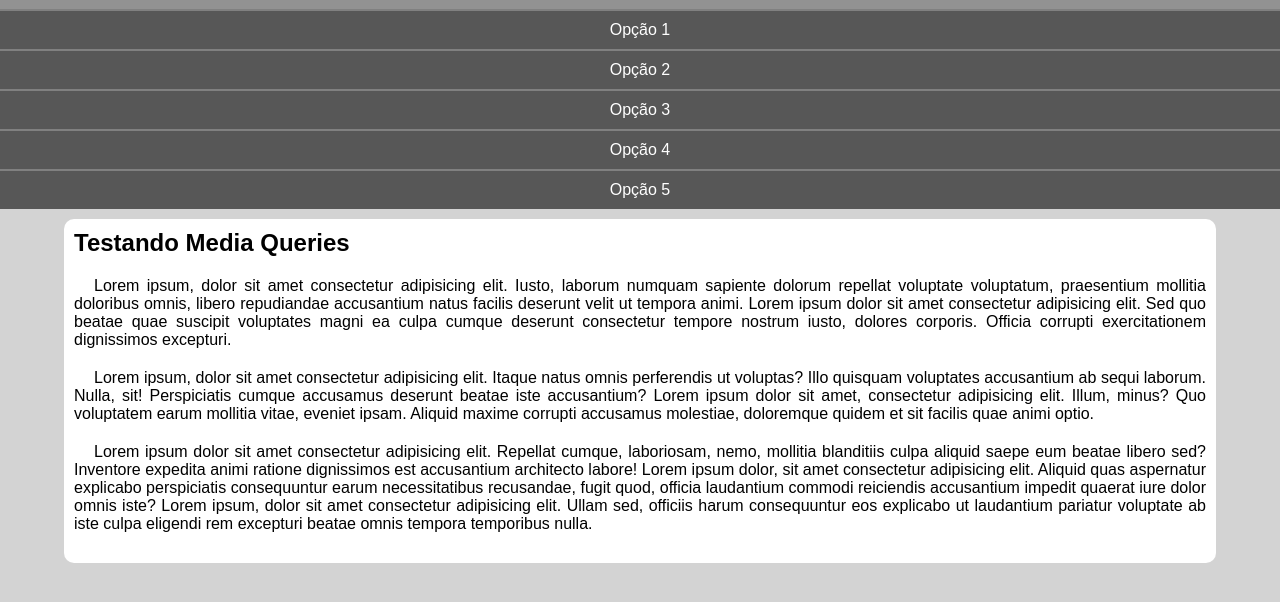
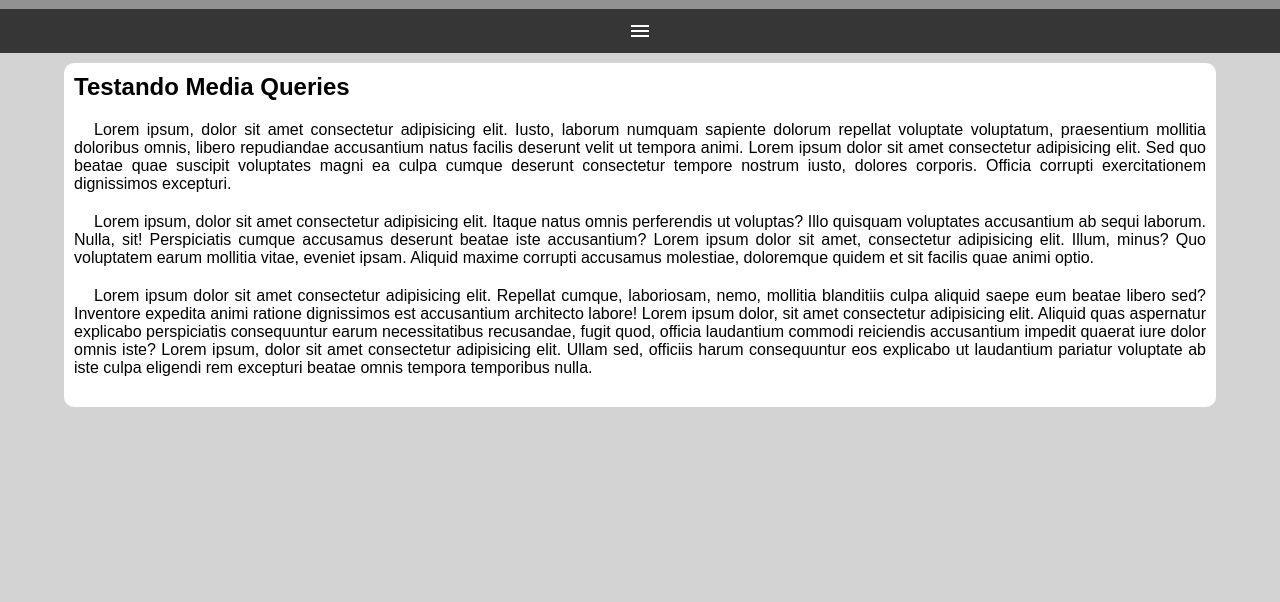
Before and after one commit to RafaelBrandaoS/html-css, a plain HTML site: page exercicios/ex026/mq005/index.html in a window 1280 px wide. Shown: the part 48-650 px from the top of the page. Drawn offline with nearby package versions, Linux system fonts and the light colour scheme.

Commit message:
atualizei o ex026/mq005

```diff
--- a/exercicios/ex026/mq005/estilos/style.css
+++ b/exercicios/ex026/mq005/estilos/style.css
@@ -20,8 +20,22 @@ header > h1 {
     text-align: center;
 }
 
+i#burguer {
+    background-color: #363636;
+    color: white;
+    display: block;
+    text-align: center;
+    padding: 10px;
+    cursor: pointer;
+}
+
+i#burguer:hover {
+    background-color: white;
+    color: black;
+}
+
 menu {
-    display: block;
+    display: none;
 }
 
 menu > ul {
--- a/exercicios/ex026/mq005/index.html
+++ b/exercicios/ex026/mq005/index.html
@@ -5,12 +5,14 @@
     <meta http-equiv="X-UA-Compatible" content="IE=edge">
     <meta name="viewport" content="width=device-width, initial-scale=1.0">
     <title>Media Query</title>
+    <link rel="stylesheet" href="https://fonts.googleapis.com/css2?family=Material+Symbols+Outlined" />
     <link rel="stylesheet" href="estilos/style.css">
 </head>
 <body>
     <header>
         <h1>Meu Site</h1>
-        <menu>
+        <i id="burguer" class="material-symbols-outlined" onclick="clickMenu()">menu</i>
+        <menu id="itens">
             <ul class="menu">
                 <li><a href="#">Opção 1</a></li>
                 <li><a href="#">Opção 2</a></li>
@@ -30,5 +32,14 @@
             <p>Lorem ipsum dolor sit amet consectetur adipisicing elit. Repellat cumque, laboriosam, nemo, mollitia blanditiis culpa aliquid saepe eum beatae libero sed? Inventore expedita animi ratione dignissimos est accusantium architecto labore! Lorem ipsum dolor, sit amet consectetur adipisicing elit. Aliquid quas aspernatur explicabo perspiciatis consequuntur earum necessitatibus recusandae, fugit quod, officia laudantium commodi reiciendis accusantium impedit quaerat iure dolor omnis iste? Lorem ipsum, dolor sit amet consectetur adipisicing elit. Ullam sed, officiis harum consequuntur eos explicabo ut laudantium pariatur voluptate ab iste culpa eligendi rem excepturi beatae omnis tempora temporibus nulla.</p>
         </article>
     </main>
+    <script>
+        function clickMenu() {
+            if (itens.style.display == 'block') {
+                itens.style.display = 'none'
+            } else {
+                itens.style.display = 'block'
+            }
+        }
+    </script>
 </body>
 </html>
```
